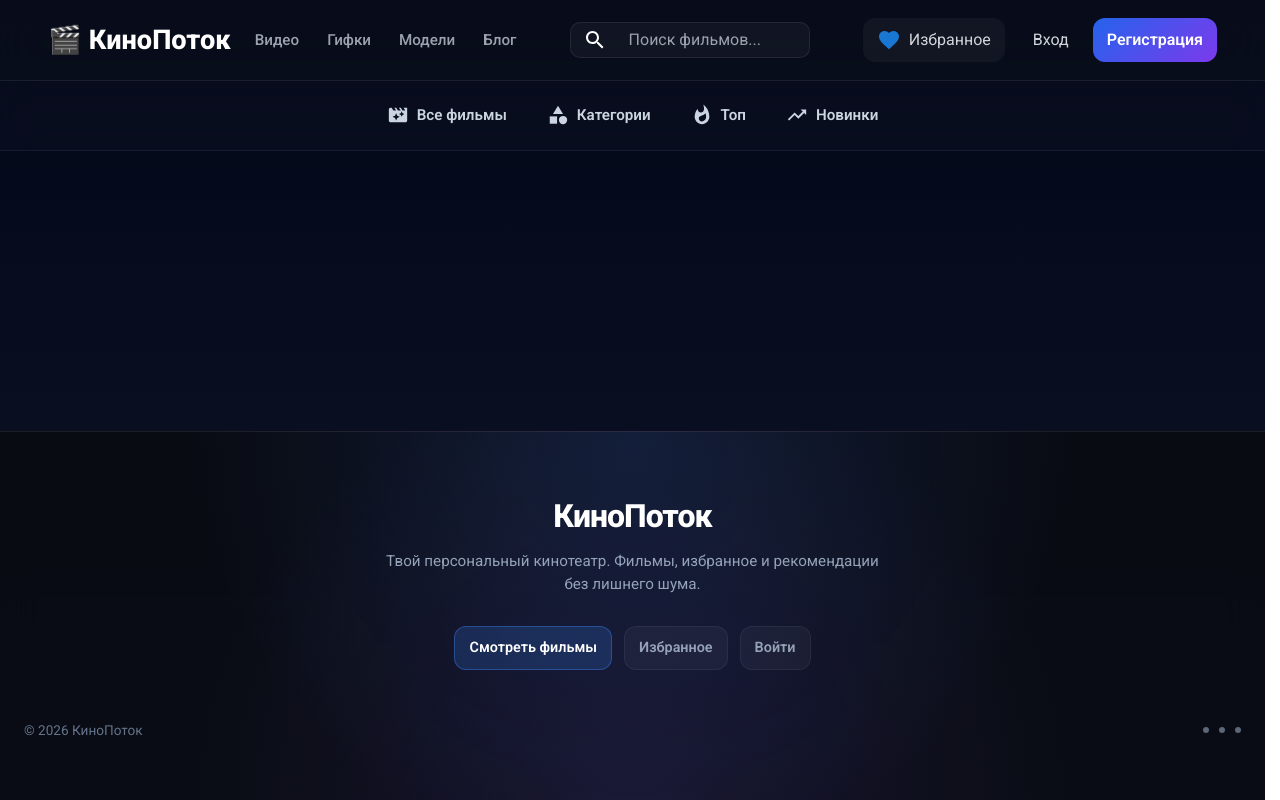
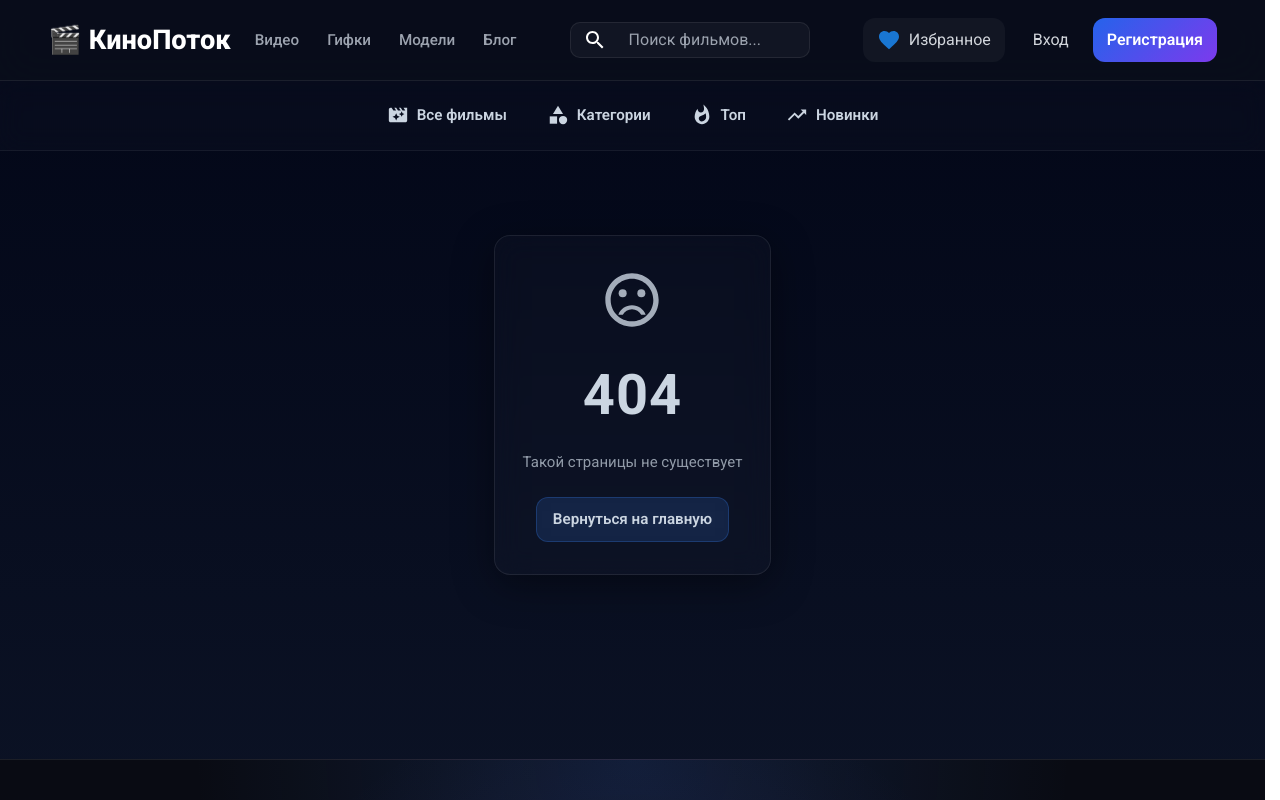
Before and after one commit to BohdanKrav4enko/kinopotok, a React (Vite) app: page /not-found in a window 1280 px wide. Shown: the top 800 px of the page. Built offline with nearby package versions, Linux system fonts and the light colour scheme.

Commit message:
initial commit

```diff
--- a/src/app/App.tsx
+++ b/src/app/App.tsx
@@ -1,6 +1,6 @@
-import {Route, Routes} from "react-router-dom";
+import {Navigate, Route, Routes} from "react-router-dom";
 import {NavBar, Footer, Header, Main, MoviePage, Notification, ScrollToTop} from "../components";
-import {CategoriesPage, CategoryPage, FavoritesPage, MoviesPage, SearchPage} from "../pages";
+import {CategoriesPage, CategoryPage, FavoritesPage, MoviesPage, NotFound, SearchPage} from "../pages";
 import {ScrollWindowToTop} from "../utils/ScrollWindowToTop.tsx";
 
 export const App = () => {
@@ -19,6 +19,8 @@ export const App = () => {
                     <Route path="/category/:name" element={<CategoryPage/>}/>
                     <Route path="/search" element={<SearchPage/>}/>
                     <Route path="/favorites" element={<FavoritesPage/>}/>
+                    <Route path="/not-found" element={<NotFound />} />
+                    <Route path="*" element={<Navigate to="/not-found" replace />} />
                 </Routes>
             </Main>
             <Footer/>
--- a/src/components/EmptyMessage.tsx
+++ b/src/components/EmptyMessage.tsx
@@ -1,10 +1,10 @@
-import SentimentVeryDissatisfiedIcon from "@mui/icons-material/SentimentVeryDissatisfied";
+import SentimentSatisfiedAltIcon from "@mui/icons-material/SentimentSatisfiedAlt";
 import {Empty} from "../pages/searchPage/styles/SearchPageStyle.ts";
 
 export const EmptyMessage = () => {
     return (
         <Empty>
-            Ничего не найдено <SentimentVeryDissatisfiedIcon/>
+            Здесь пока ничего нет, но это всегда можно исправить <SentimentSatisfiedAltIcon />
         </Empty>
     );
 };
--- a/src/pages/index.ts
+++ b/src/pages/index.ts
@@ -1,5 +1,6 @@
 export * from "./categoriesPage"
 export * from "./moviesPage"
 export * from "./searchPage"
+export * from "./notFound"
 export * from "./favoritesPage"
 export * from "./categoriesPage/categoryPage/CategoryPage.tsx"
--- /dev/null
+++ b/src/pages/notFound/NotFound.tsx
@@ -0,0 +1,24 @@
+import { useNavigate } from "react-router-dom";
+import SentimentVeryDissatisfiedIcon from "@mui/icons-material/SentimentVeryDissatisfied";
+import { Wrapper, Card, Icon, Title, Text, Button } from "./styles/NotFoundStyle";
+
+export const NotFound = () => {
+    const navigate = useNavigate();
+
+    return (
+        <Wrapper>
+            <Card>
+                <Icon>
+                    <SentimentVeryDissatisfiedIcon />
+                </Icon>
+
+                <Title>404</Title>
+                <Text>Такой страницы не существует</Text>
+
+                <Button onClick={() => navigate("/")}>
+                    Вернуться на главную
+                </Button>
+            </Card>
+        </Wrapper>
+    );
+};
--- /dev/null
+++ b/src/pages/notFound/index.ts
@@ -0,0 +1 @@
+export {NotFound} from "./NotFound"
--- /dev/null
+++ b/src/pages/notFound/styles/NotFoundStyle.tsx
@@ -0,0 +1,92 @@
+import styled from "styled-components";
+
+export const Wrapper = styled.div`
+
+    display: flex;
+    align-items: center;
+    justify-content: center;
+
+    padding: 60px 20px;
+
+    @media (max-width: 768px) {
+        min-height: calc(100vh - 120px);
+    }
+`;
+
+export const Card = styled.div`
+    display: flex;
+    flex-direction: column;
+    align-items: center;
+
+    gap: 14px;
+
+    padding: 32px 28px;
+
+    border-radius: 16px;
+
+    background: rgba(255, 255, 255, 0.02);
+    border: 1px solid rgba(255, 255, 255, 0.08);
+
+    backdrop-filter: blur(14px);
+
+    box-shadow: 0 10px 40px rgba(0, 0, 0, 0.4);
+
+    transition: 0.2s ease;
+
+    &:hover {
+        transform: translateY(-4px);
+    }
+`;
+
+export const Icon = styled.div`
+    svg {
+        font-size: 64px;
+        color: rgba(203, 213, 225, 0.8);
+    }
+`;
+
+export const Title = styled.h1`
+    font-size: 56px;
+    margin: 0;
+
+    color: #cbd5e1;
+    letter-spacing: 1px;
+`;
+
+export const Text = styled.p`
+    font-size: 15px;
+    margin: 0;
+
+    color: rgba(203, 213, 225, 0.7);
+`;
+
+export const Button = styled.button`
+    margin-top: 10px;
+
+    padding: 10px 16px;
+
+    border-radius: 12px;
+
+    font-size: 0.95rem;
+    font-weight: 600;
+
+    cursor: pointer;
+
+    transition: all 0.2s ease;
+
+    color: #cbd5e1;
+
+    background: rgba(59, 130, 246, 0.15);
+    border: 1px solid rgba(59, 130, 246, 0.25);
+
+    backdrop-filter: blur(12px);
+
+    &:hover {
+        transform: translateY(-2px);
+        background: rgba(59, 130, 246, 0.25);
+    }
+
+    &:active {
+        transform: scale(0.96);
+    }
+`;
```
Also changed, not shown: src/vercel.json (added).
